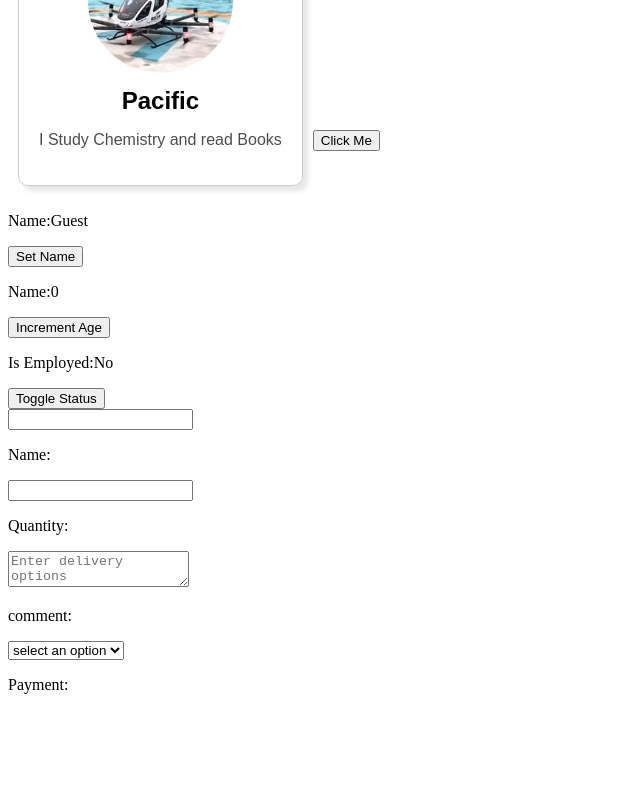
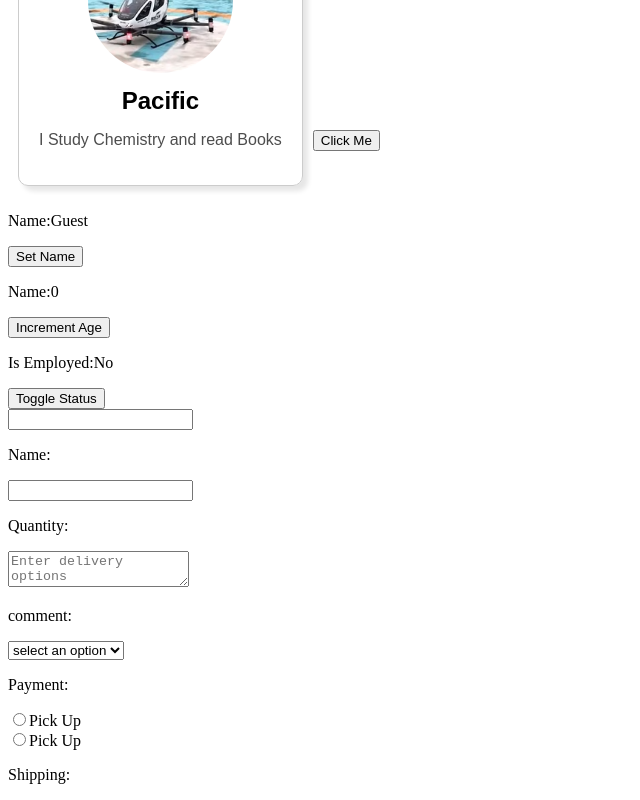
Before and after one commit to hpeter19/30days-javascript, a React (Vite) app in the folder react-projects-2/: page / in a window 1280 px wide. Shown: the part 324-1124 px from the top of the page, without its empty margins (0-640 px from the left). Before the commit the page ends 1034 px from the top, so only its background shows below. Built offline with nearby package versions, Linux system fonts and the light colour scheme.

Commit message:
radio buttons

```diff
--- a/react-projects-2/src/ButtonTwo.jsx
+++ b/react-projects-2/src/ButtonTwo.jsx
@@ -1,28 +1,32 @@
 import { useState } from "react";
-function ButtonTwo(){
+function ButtonTwo() {
+  const [name, setName] = useState("");
+  const [quantity, setQuantity] = useState();
+  const [comment, setComment] = useState("");
+  const [payment, setPayment] = useState("");
+  const [shipping, setShipping] = useState("");
 
-    const [name,setName] =useState("");
-    const [quantity, setQuantity]= useState();
-    const [comment, setComment] =useState("");
-    const [payment, setPayment] = useState("");
-
-    function handleNameChange(event){
-        setName(event.target.value)
+  function handleNameChange(event) {
+    setName(event.target.value);
   }
 
-    function handleQuantityChange(event){
+  function handleQuantityChange(event) {
     setQuantity(event.target.value);
   }
 
-    function handleCommentChange(event){
-        setComment(event.target.value)
+  function handleCommentChange(event) {
+    setComment(event.target.value);
   }
 
-    function handlePaymentChange(event){
-         setPayment(event.target.value)
+  function handlePaymentChange(event) {
+    setPayment(event.target.value);
   }
 
-    return(
+  function handleShippingChange(event) {
+    setShipping(event.target.value);
+  }
+
+  return (
     <div>
       <input value={name} onChange={handleNameChange} />
       <p>Name:{name}</p>
@@ -30,8 +34,11 @@
       <input value={quantity} onChange={handleQuantityChange} type="number" />
       <p>Quantity: {quantity}</p>
 
-            <textarea value={comment} onChange={handleCommentChange}
-             placeholder="Enter delivery options" />
+      <textarea
+        value={comment}
+        onChange={handleCommentChange}
+        placeholder="Enter delivery options"
+      />
       <p>comment: {comment}</p>
 
       <select value={payment} onChange={handlePaymentChange}>
@@ -41,7 +48,28 @@
         <option value="GiftCard">GiftCard</option>
       </select>
       <p>Payment:{payment}</p>
+
+      <label>
+        <input
+          type="radio"
+          value="pick up"
+          checked={shipping === "pick up"}
+          onChange={handleShippingChange}
+        />
+        Pick Up
+      </label>
+      <br />
+      <label>
+        <input
+          type="radio"
+          value="Delivery"
+          checked={shipping === "Delivery"}
+          onChange={handleShippingChange}
+        />
+        Pick Up
+      </label>
+      <p>Shipping: {shipping}</p>
     </div>
   );
 }
-export default ButtonTwo
+export default ButtonTwo;
```
Lines whose indentation alone changed are shown as unchanged.
